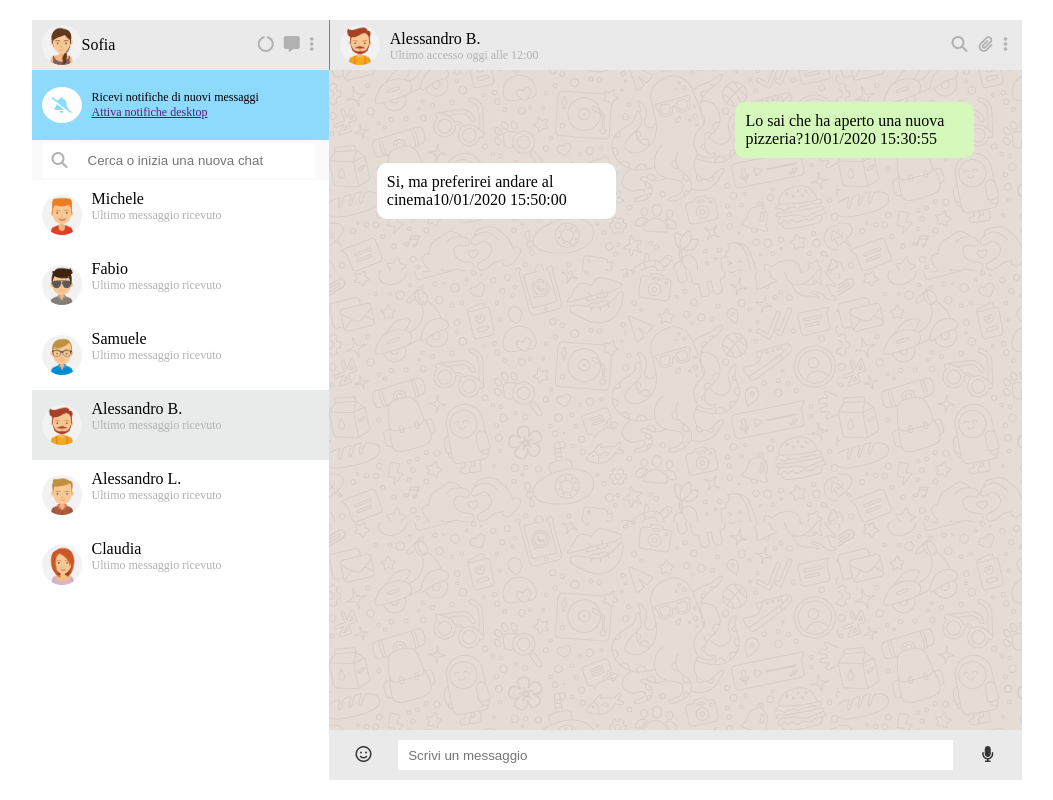
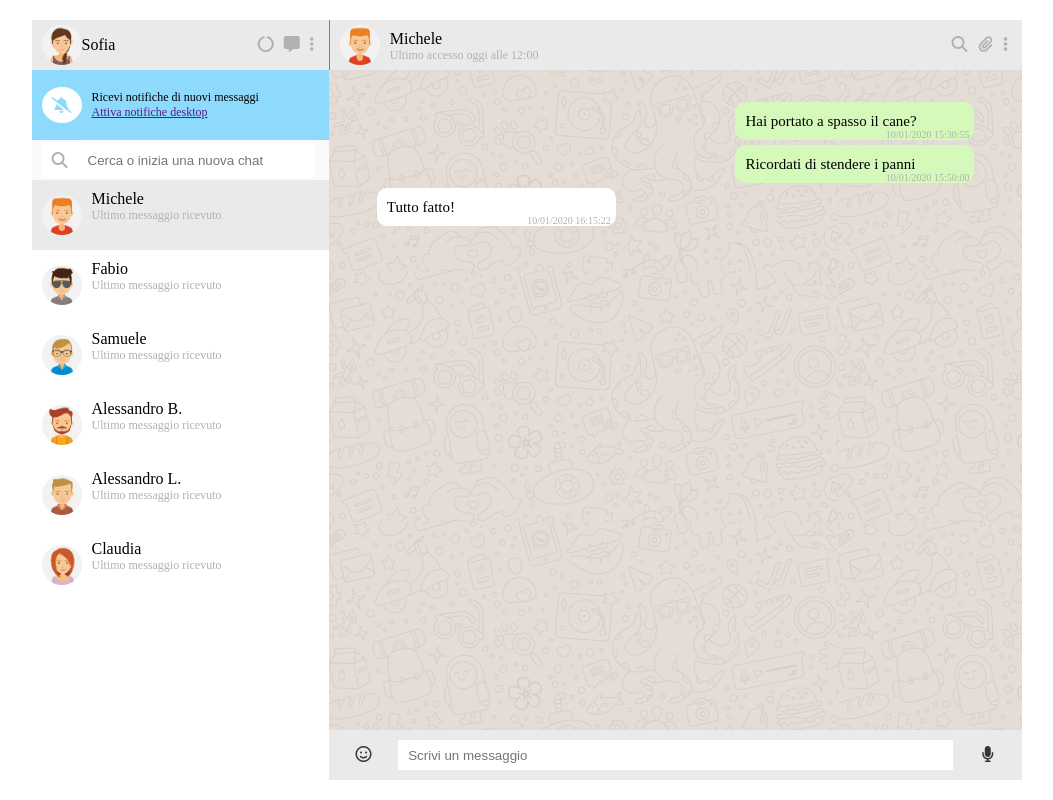
Before and after one commit to dunzolo/vue-boolzapp, a plain HTML site: page index.html in a window 1280 px wide. Shown: the whole page, without its empty margins (113-1166 px from the left). Drawn offline with nearby package versions, Linux system fonts and the light colour scheme.

Commit message:
milestone 2 done

```diff
--- a/css/style.css
+++ b/css/style.css
@@ -5,6 +5,12 @@
 }
 
 /* utils */
+.absolute{
+    position: absolute;
+    bottom: 0;
+    right: 5px;
+}
+
 
 .active{
     background-color: #E9EBEB;
@@ -30,8 +36,16 @@
     flex-direction: column;
 }
 
+.font-size-10{
+    font-size: 10px;
+}
+
 .font-size-12{
     font-size: 12px;
+}
+
+.font-size-15{
+    font-size: 15px;
 }
 
 .margin-right-10{
@@ -46,6 +60,7 @@
     width: 40%;
     padding: 10px 0px 10px 10px;
     border-radius: 10px;
+    position: relative;
 }
 
 .message-sent{
@@ -120,6 +135,10 @@
 
 .chat-sidebar ul li, .icons-top ul{
     display: flex;
+}
+
+.chat-sidebar li{
+    cursor: pointer;
 }
 
 .icons-top ul li{
--- a/index.html
+++ b/index.html
@@ -39,7 +39,7 @@
                     </div>
                     <div class="chat-sidebar">
                         <ul class="unstyled-list">
-                            <li class="item-chat" v-for="(item, index) in contacts" :class="(chat_active == index) ? 'active' : ''">
+                            <li class="item-chat" v-for="(item, index) in contacts" :class="(chat_active == index) ? 'active' : ''" @click="changeChat(index)">
                                 <div class="image-contact">
                                     <img :src="`./img/${item.avatar}`">
                                 </div>
@@ -76,8 +76,8 @@
                             <li class="list-item" v-for="(item, index) in contacts[chat_active].messages"
                             :class="(item.status == 'sent') ? 'message-sent' : ''">
                             <div class="message" :class="(item.status == 'sent') ? 'bg-green' : 'bg-white'">
-                                <span>{{ item.message }}</span>
-                                <span>{{ item.date }}</span>
+                                <span class="font-size-15">{{ item.message }}</span>
+                                <span class="font-size-10 text-grey absolute">{{ item.date }}</span>
                             </div>
                             </li>
                         </ul>
--- a/js/script.js
+++ b/js/script.js
@@ -5,7 +5,7 @@ const{
 createApp({
     data() {
         return {
-            chat_active: 3,
+            chat_active: 0,
             contacts: [
                 {
                     name: 'Michele',
@@ -133,9 +133,11 @@ createApp({
         }
     },
     created(){
-        console.log(this.contacts[this.chat_active].avatar);
+
     },
     methods: {
-
+        changeChat(index){
+            this.chat_active = index
+        }
     },
 }).mount('#app')
```
